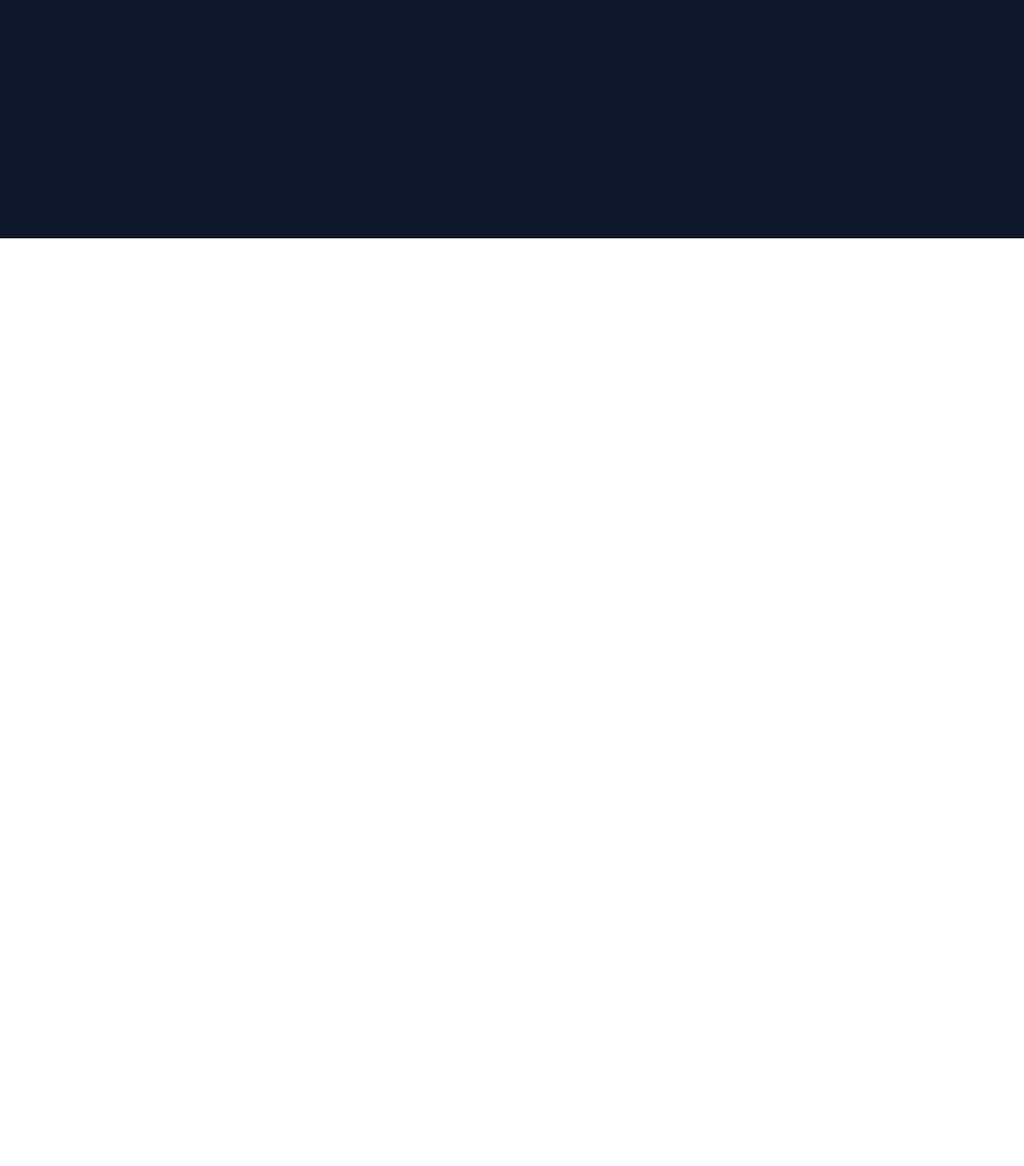
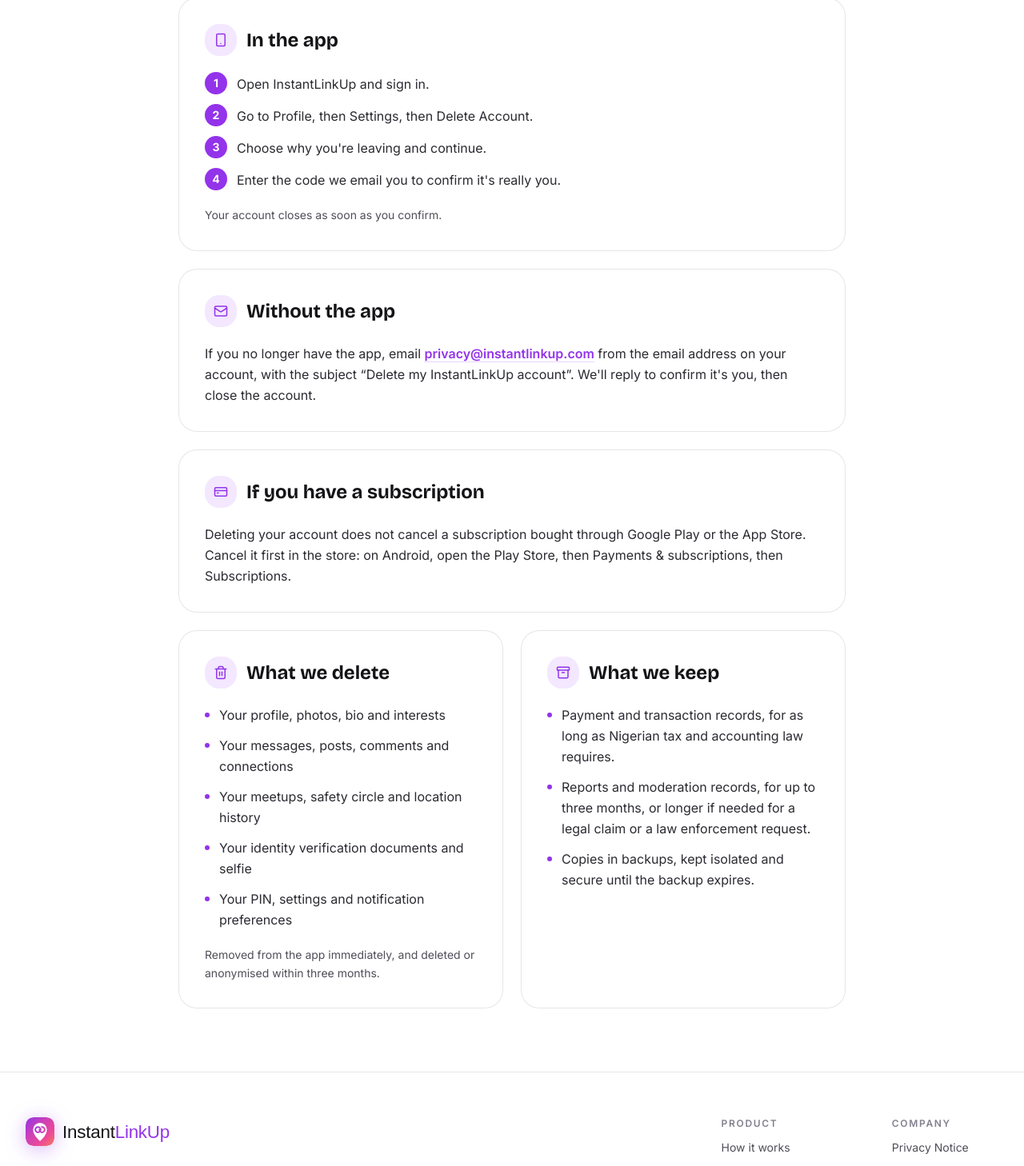
Before and after one commit to ATODTECH/Instantconnect-Admin-Control-, a Next.js app: page /delete-account in a window 1280 px wide. Before the commit this address had no page. Shown: the part 502-1960 px from the top of the page at 80% size. Before the commit the page ends 800 px from the top, so only its background shows below. Built offline with nearby package versions, Linux system fonts and the light colour scheme; a web font is replaced by a local one.

Commit message:
Add account deletion page and switch pricing to Free and LinkUp Plus

```diff
--- /dev/null
+++ b/app/(marketing)/delete-account/page.tsx
@@ -0,0 +1,15 @@
+import { Metadata } from "next"
+import DeleteAccountPage from "@/modules/delete-account"
+
+export const metadata: Metadata = {
+  title: "Delete Your Account - InstantLinkUp",
+  description: "How to delete your InstantLinkUp account, in the app or by email, and what happens to your information.",
+}
+
+const Page = () => (
+  <main>
+    <DeleteAccountPage />
+  </main>
+)
+
+export default Page
--- a/lib/routes.ts
+++ b/lib/routes.ts
@@ -2,6 +2,7 @@
   home: "/",
   privacy: "/privacy",
   terms: "/terms",
+  deleteAccount: "/delete-account",
   login: "/login",
   overview: "/dashboard/overview",
   users: "/dashboard/users",
@@ -15,7 +16,7 @@
 } as const
 
 /** Pages anyone can open, signed in or not. */
-export const PUBLIC_PATHS: readonly string[] = [ROUTES.home, ROUTES.privacy, ROUTES.terms]
+export const PUBLIC_PATHS: readonly string[] = [ROUTES.home, ROUTES.privacy, ROUTES.terms, ROUTES.deleteAccount]
 
 /**
  * The title and one-line description the top bar shows for each page. `search`
--- /dev/null
+++ b/modules/delete-account/index.tsx
@@ -0,0 +1,118 @@
+import { Archive, CreditCard, Mail, Smartphone, Trash2 } from "lucide-react"
+import { Container } from "@/components/landing/section"
+import CityMap from "@/modules/landing/hero/city-map"
+import { CONTACT_EMAIL } from "@/modules/landing/constants"
+
+const APP_STEPS = [
+  "Open InstantLinkUp and sign in.",
+  "Go to Profile, then Settings, then Delete Account.",
+  "Choose why you're leaving and continue.",
+  "Enter the code we email you to confirm it's really you.",
+]
+
+const DELETED = [
+  "Your profile, photos, bio and interests",
+  "Your messages, posts, comments and connections",
+  "Your meetups, safety circle and location history",
+  "Your identity verification documents and selfie",
+  "Your PIN, settings and notification preferences",
+]
+
+const KEPT = [
+  "Payment and transaction records, for as long as Nigerian tax and accounting law requires.",
+  "Reports and moderation records, for up to three months, or longer if needed for a legal claim or a law enforcement request.",
+  "Copies in backups, kept isolated and secure until the backup expires.",
+]
+
+const EMAIL_SUBJECT = "Delete my InstantLinkUp account"
+
+const Card = ({ icon: Icon, title, children }: { icon: typeof Trash2, title: string, children: React.ReactNode }) => (
+  <section className="flex flex-col gap-5 rounded-3xl bg-neutral-white p-6 ring-1 ring-ink-border sm:p-8">
+    <div className="flex items-center gap-3">
+      <span className="flex size-10 shrink-0 items-center justify-center rounded-2xl bg-brand-surface">
+        <Icon className="size-4.5 text-brand" aria-hidden />
+      </span>
+      <h2 className="font-display text-xl font-bold leading-tight text-ink-title sm:text-2xl">{title}</h2>
+    </div>
+    {children}
+  </section>
+)
+
+const List = ({ items }: { items: string[] }) => (
+  <ul className="flex flex-col gap-3">
+    {items.map((item) => (
+      <li key={item} className="flex gap-3 text-base leading-relaxed text-ink-body">
+        <span aria-hidden className="mt-2.5 size-1.5 shrink-0 rounded-full bg-brand" />
+        {item}
+      </li>
+    ))}
+  </ul>
+)
+
+/**
+ * The public account deletion page Google Play asks for: how to delete in the
+ * app, how to ask without it, and what is deleted or kept (Privacy Notice §7).
+ */
+const DeleteAccountPage = () => (
+  <>
+    <header className="relative isolate overflow-hidden bg-bg-primary pb-16 pt-36 sm:pb-20 sm:pt-40">
+      <div aria-hidden className="absolute inset-0 -z-10 opacity-70">
+        <CityMap className="absolute inset-0 h-full w-full" />
+        <div className="absolute -right-24 top-0 size-[30rem] rounded-full bg-brand/30 blur-[120px]" />
+        <div className="absolute inset-0 bg-linear-to-r from-bg-primary via-bg-primary/80 to-transparent" />
+      </div>
+      <Container className="flex flex-col items-start gap-6">
+        <h1 className="font-display text-5xl font-bold leading-[0.95] tracking-[-0.045em] text-white sm:text-7xl">Delete your account</h1>
+        <p className="max-w-xl text-base leading-relaxed text-white/70 sm:text-lg">
+          You can delete your InstantLinkUp account at any time, from the app or by emailing us. Your account disappears from the app straight away.
+        </p>
+      </Container>
+    </header>
+
+    <Container className="grid max-w-4xl gap-6 py-14 sm:py-20">
+      <Card icon={Smartphone} title="In the app">
+        <ol className="flex flex-col gap-3">
+          {APP_STEPS.map((step, index) => (
+            <li key={step} className="flex gap-3 text-base leading-relaxed text-ink-body">
+              <span className="flex size-7 shrink-0 items-center justify-center rounded-full bg-brand text-sm font-bold text-white">{index + 1}</span>
+              <span className="pt-0.5">{step}</span>
+            </li>
+          ))}
+        </ol>
+        <p className="text-sm leading-relaxed text-ink-muted">Your account closes as soon as you confirm.</p>
+      </Card>
+
+      <Card icon={Mail} title="Without the app">
+        <p className="text-base leading-relaxed text-ink-body">
+          If you no longer have the app, email{" "}
+          <a
+            href={`mailto:${CONTACT_EMAIL}?subject=${encodeURIComponent(EMAIL_SUBJECT)}`}
+            className="font-semibold text-brand underline decoration-brand-tint underline-offset-4 hover:decoration-brand"
+          >
+            {CONTACT_EMAIL}
+          </a>{" "}
+          from the email address on your account, with the subject &ldquo;{EMAIL_SUBJECT}&rdquo;. We&apos;ll reply to confirm it&apos;s you, then close the account.
+        </p>
+      </Card>
+
+      <Card icon={CreditCard} title="If you have a subscription">
+        <p className="text-base leading-relaxed text-ink-body">
+          Deleting your account does not cancel a subscription bought through Google Play or the App Store. Cancel it first in the store: on Android, open the Play Store, then Payments &amp; subscriptions, then Subscriptions.
+        </p>
+      </Card>
+
+      <div className="grid gap-6 md:grid-cols-2">
+        <Card icon={Trash2} title="What we delete">
+          <List items={DELETED} />
+          <p className="text-sm leading-relaxed text-ink-muted">Removed from the app immediately, and deleted or anonymised within three months.</p>
+        </Card>
+
+        <Card icon={Archive} title="What we keep">
+          <List items={KEPT} />
+        </Card>
+      </div>
+    </Container>
+  </>
+)
+
+export default DeleteAccountPage
--- a/modules/landing/constants.ts
+++ b/modules/landing/constants.ts
@@ -13,7 +13,6 @@
   Mic2,
   PartyPopper,
   Radar,
-  ShieldCheck,
   Sparkles,
   Users,
   type LucideIcon,
@@ -137,37 +136,47 @@
 }
 
 /**
- * Mirrors the seeded `subscription_plans`. Admins can change prices in
- * Settings → Payment, so update these alongside.
+ * Mirrors Free in the app and the `plus` row of `subscription_plans`. Admins
+ * can change prices in Settings → Payment, so update these alongside.
  */
 export const PLANS: Plan[] = [
   {
     id: "free",
-    name: "Free Basic",
-    tagline: "Everything you need to get started",
+    name: "Free",
+    tagline: "Discover, connect and meet safely",
     monthly: 0,
     annual: 0,
     icon: MapPinned,
-    features: ["Discover people nearby", "Connect and chat", "Safety-verified meetups", "Join events and communities"],
+    features: [
+      "Discover people nearby, in every category",
+      "Up to 5 new connection requests a day",
+      "Chat with your accepted connections",
+      "Photo swap before confirming a meetup",
+      "GPS arrival check and one-time meetup codes",
+      "Live location sharing and meetup summaries for your trusted contacts",
+      "Block, report, hide from discovery and privacy controls",
+      "Ads while browsing, never during safety checks",
+    ],
   },
   {
-    id: "premium",
-    name: "Premium Elite",
-    tagline: "Best for active local explorers",
-    monthly: 2500,
+    id: "plus",
+    name: "LinkUp Plus",
+    tagline: "More reach, more control, no ads",
+    monthly: 2000,
     annual: 24000,
     featured: true,
     icon: Sparkles,
-    features: ["Unlimited community connections", "Priority listing in Discover", "Create unlimited social meetups", "Ad-free experience"],
-  },
-  {
-    id: "pro",
-    name: "Pro Creator",
-    tagline: "For super hosts and communities",
-    monthly: 5000,
-    annual: 48000,
-    icon: ShieldCheck,
-    features: ["Everything in Premium", "Verified creator badge", "Featured profile locally", "Priority helpdesk", "Visitor analytics"],
+    features: [
+      "Unlimited connection requests, within fair use",
+      "Completely ad-free",
+      "Advanced discovery filters and preferences",
+      "Expanded search and discovery",
+      "Preview people in other cities before you travel",
+      "Full, searchable connection history",
+      "Saved discovery preferences and connections",
+      "Better group and trusted circle management",
+      "More visibility controls",
+    ],
   },
 ]
 
@@ -194,6 +203,6 @@
   },
   {
     q: "Is it free?",
-    a: "Yes. Discovering people, chatting, verified meetups, events and communities are all free. Premium Elite and Pro Creator add extras like priority listing, unlimited meetups and a creator badge.",
+    a: "Yes. Discovering people, chatting and every meetup safety feature are free. LinkUp Plus adds unlimited connection requests, advanced discovery filters, travel previews and no ads.",
   },
 ] as const
--- a/modules/landing/footer/index.tsx
+++ b/modules/landing/footer/index.tsx
@@ -26,6 +26,7 @@
             <span className="text-xs font-semibold uppercase tracking-[0.14em] text-ink-meta">Company</span>
             <Link href={ROUTES.privacy} className="text-sm text-ink-muted transition-colors hover:text-brand">Privacy Notice</Link>
             <Link href={ROUTES.terms} className="text-sm text-ink-muted transition-colors hover:text-brand">Terms of Use</Link>
+            <Link href={ROUTES.deleteAccount} className="text-sm text-ink-muted transition-colors hover:text-brand">Delete your account</Link>
             <a href={`mailto:${CONTACT_EMAIL}`} className="text-sm text-ink-muted transition-colors hover:text-brand">Contact us</a>
           </div>
         </div>
--- a/modules/landing/pricing/index.tsx
+++ b/modules/landing/pricing/index.tsx
@@ -102,7 +102,7 @@
           featured ? "bg-brand-gradient text-white hover:opacity-90" : "bg-brand-surface text-brand-deep hover:bg-brand-tint",
         )}
       >
-        {price === 0 ? "Get started free" : `Go ${plan.name.split(" ")[0]}`}
+        {price === 0 ? "Get started free" : `Get ${plan.name}`}
       </a>
     </div>
   )
@@ -116,14 +116,14 @@
       <SectionHeading
         eyebrow="Pricing"
         title={<>Free to meet people. <span className="text-brand-gradient">Upgrade</span> when you&apos;re ready.</>}
-        description="Everything that keeps you safe is free, always. Paid plans add reach and perks for power users and hosts."
+        description="Everything that keeps you safe is free, always. LinkUp Plus adds reach, control and an ad-free app."
       />
 
       <div className="mt-10 flex justify-center">
         <CycleToggle cycle={cycle} onChange={setCycle} />
       </div>
 
-      <RevealGroup className="mx-auto mt-14 grid max-w-5xl items-stretch gap-6 lg:grid-cols-3 lg:gap-5">
+      <RevealGroup className="mx-auto mt-14 grid max-w-4xl items-stretch gap-6 md:grid-cols-2 lg:gap-5">
         {PLANS.map((plan) => (
           <RevealItem key={plan.id}>
             <PlanCard plan={plan} cycle={cycle} />
--- a/modules/subscriptions/constants.tsx
+++ b/modules/subscriptions/constants.tsx
@@ -38,7 +38,7 @@
   { label: "Last 12 Months", value: "12m" },
 ]
 
-export const planTone = (planId: string): Tone => (planId === "pro" ? "brand" : "info")
+export const planTone = (planId: string): Tone => (planId === "plus" ? "brand" : "info")
 
 /** Kobo in, "₦15,000" out: the exact figure the design shows. */
 export const formatNairaExact = (amountMinor: number) => `₦${(amountMinor / 100).toLocaleString("en-NG", { maximumFractionDigits: 2 })}`
--- a/modules/users/constants.ts
+++ b/modules/users/constants.ts
@@ -17,8 +17,7 @@
 
 export const PLAN_LABELS: Record<UserPlan, string> = {
   free: "Free",
-  premium: "Premium",
-  pro: "Pro",
+  plus: "LinkUp Plus",
 }
 
 export const STATUS_FILTER: readonly FilterOption<UserStatus>[] = [
@@ -39,8 +38,7 @@
 export const PLAN_FILTER: readonly FilterOption<UserPlan>[] = [
   { label: "All Plans" },
   { label: "Free", value: "free" },
-  { label: "Premium", value: "premium" },
-  { label: "Pro", value: "pro" },
+  { label: "LinkUp Plus", value: "plus" },
 ]
 
 export const JOINED_FILTER: readonly FilterOption<JoinedWithin>[] = [
--- a/types/admin-users.ts
+++ b/types/admin-users.ts
@@ -1,6 +1,6 @@
 export type UserStatus = "pending_verification" | "active" | "suspended"
 export type KycStatus = "none" | "pending" | "verified" | "rejected"
-export type UserPlan = "free" | "premium" | "pro"
+export type UserPlan = "free" | "plus"
 export type JoinedWithin = "30d" | "90d" | "6m"
 
 export interface AdminUserFilters {
--- a/types/users.ts
+++ /dev/null
@@ -1,3 +0,0 @@
-type Status = "Active" | "Pending" | "Suspended";
-type KycStatus = "Verified" | "Pending" | "Rejected";
-type Plan = "Free" | "Premium" | "Business";
```
